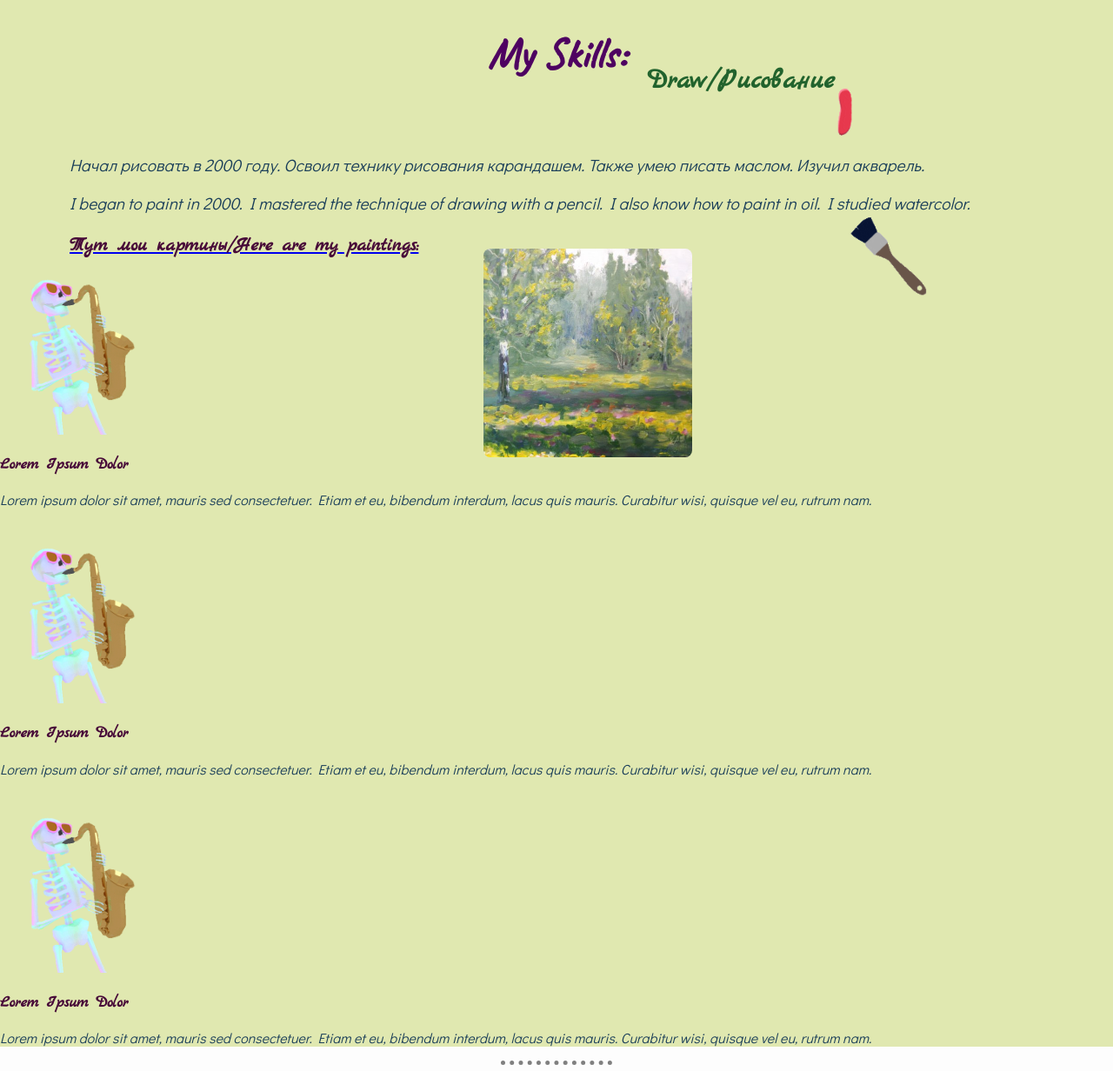
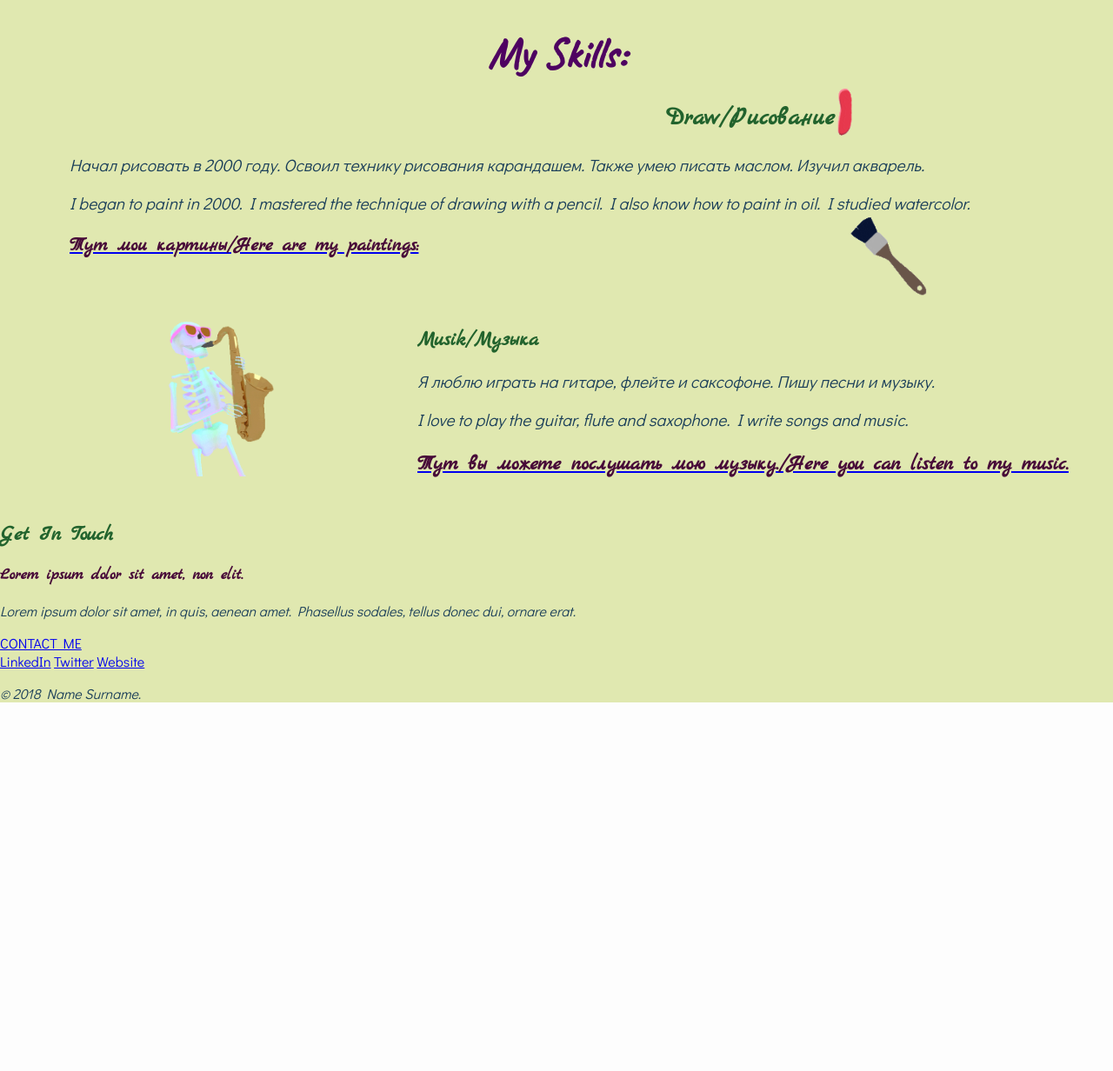
Before and after one commit to alekseydjazzz/cool261119, a plain HTML site: page index.html in a window 1280 px wide. Shown: the part 962-2194 px from the top of the page at 87% size. After the commit the page ends 1786 px from the top, so only its background shows below. Drawn offline with Linux system fonts and the light colour scheme.

Commit message:
add skill musick

```diff
--- a/css/stylecool.css
+++ b/css/stylecool.css
@@ -1,18 +1,21 @@
-h1{color: #66BFBF;
+h1 {
+  color: #66BFBF;
   font-size: 3.1rem;
 }
 
-.head {margin-top: 0px;
+.head {
+  margin-top: 0px;
 }
-h2{
+
+h2 {
   color: #66BFBF;
-
 }
 
 #middlephoto {
-  width:  100%;
+  width: 100%;
 }
-#hello{
+
+#hello {
   margin-top: 0px;
   position: absolute;
   right: 50px;
@@ -21,88 +24,118 @@ left: 150px;
   font-size: 2rem;
   width: 12.5rem;
 }
-.hello2{margin-top: 0px;
+
+.hello2 {
+  margin-top: 0px;
   position: absolute;
   top: 10px;
   right: 100px;
 }
-.middle-container{
+
+.middle-container {
   margin: 0;
 }
 
-.profile{
+.profile {
   position: relative;
   height: 60rem;
   background-image: url("petergof.jpg");
   background-size: cover;
 }
-h1{
+
+h1 {
   color: #4e0261;
   font-family: 'Caveat', cursive;
+}
 
-}
-h2{
+h2 {
   color: #22632d;
   font-family: 'Marck Script', cursive;
+}
 
-}
-h3{
+h3 {
   font-family: 'Marck Script', cursive;
-
 }
 
 .about {
-
   width: 30.5rem;
   position: absolute;
   top: 51.2rem;
   left: 3rem;
-
-}
-.about1{margin: 0px 0px 0px 0px;
-
 }
 
-.skills{position: relative;
+.about1 {
+  margin: 0px 0px 0px 0px;
+}
+
+.skills {
+  position: relative;
   height: auto;
   margin: 0;
   background-color: #e0e8b0;
+}
 
-}
-#myskills1{position: relative;
+#myskills1 {
+  position: relative;
   top: 2rem;
-
   margin: 0;
 }
+
 .painting {
   position: absolute;
   top: 3rem;
-  right:  5rem;
+  right: 5rem;
   height: 25rem;
 }
-.sax{
+
+.sax {
   height: 13rem;
 }
-.skillspaiting{
+
+.skillspaiting {
   position: absolute;
   left: 5rem;
   top: 10rem;
   font-size: 1.2rem;
 }
-#draw{
+
+#draw {
   position: absolute;
-  top: 3rem;
+  top: 6rem;
   right: 20rem;
-  font-size: 2rem;
+  font-size: 1.8rem;
 }
-#forest1{
+
+#forest1 {
   position: absolute;
-  top: 8rem;
-  right: 20rem;
+  top: 6rem;
+  right: 25rem;
+  width: 10rem;
+}
 
-
-}
 img {
-
   border-radius: 8px;
 }
+
+.skill-row2 {
+  position: relative;
+  margin-bottom: 3rem;
+  margin-top: 3rem;
+}
+
+.aboutmusick {
+  position: absolute;
+  left: 30rem;
+  top: 1rem;
+}
+.musick1{font-size: 1.2rem;}
+
+.music2 {
+  font-size: 1.2rem;
+}
+
+.sax {
+  position: relative;
+left: 10rem;
+}
+.tille{font-size: 1.5rem;}
--- a/index.html
+++ b/index.html
@@ -107,32 +107,39 @@ margin-left: 0px;
           <p>I began to paint in 2000. I mastered the technique of drawing with a pencil. I also know how to paint in oil. I studied watercolor.</p>
         </span>
         <span>
-           <a href="paintings\mypaintings.html" target="_blank"><h3>Тут мои картины/Here are my paintings:</h3></a>
+          <a href="paintings\mypaintings.html" target="_blank">
+            <h3>Тут мои картины/Here are my paintings:</h3>
+          </a>
         </span>
-            <a href="paintings\mypaintings.html" id="forest1" target="_blank"><img style="width: 15rem;" src="paintings\x_1973d948.jpg" alt=""></a>
+        <!--  <a href="paintings\mypaintings.html" id="forest1" target="_blank"><img style="width: 10rem;" src="paintings\x_1973d948.jpg" alt=""></a> -->
 
       </div>
       <br><br><br><br><br><br><br><br><br><br><br>
 
 
-    </div>
-    <div class="skill-row">
+
+      <div class="skill-row2">
         <img class="sax" src="gif/sax.gif" alt="">
-      <h3>Lorem Ipsum Dolor</h3>
-      <p>Lorem ipsum dolor sit amet, mauris sed consectetuer. Etiam et eu, bibendum interdum, lacus quis mauris. Curabitur wisi, quisque vel eu, rutrum nam.</p>
-    </div>
-    <div class="skill-row">
-      <img class="sax" src="gif/sax.gif" alt="">
-      <h3>Lorem Ipsum Dolor</h3>
-      <p>Lorem ipsum dolor sit amet, mauris sed consectetuer. Etiam et eu, bibendum interdum, lacus quis mauris. Curabitur wisi, quisque vel eu, rutrum nam.</p>
-    </div>
-    <div class="skill-row">
-      <img class="sax" src="gif/sax.gif" alt="">
-      <h3>Lorem Ipsum Dolor</h3>
-      <p>Lorem ipsum dolor sit amet, mauris sed consectetuer. Etiam et eu, bibendum interdum, lacus quis mauris. Curabitur wisi, quisque vel eu, rutrum nam.</p>
+        <div class="aboutmusick">
+          <span class="musik1">
+            <h2>Musik/Музыка</h2>
+          </span>
+          <span>
+            <p class="music2">Я люблю играть на гитаре, флейте и саксофоне. Пишу песни и музыку.</p>
+          </span>
+          <span>
+            <p class="music2">I love to play the guitar, flute and saxophone. I write songs and music.</p>
+          </span>
+          <a href="https://www.youtube.com/watch?v=IPorPJHzpFo&list=PLneUCA2iN-TrwA-kUdXhzgbMk1SPvsLje" target="_blank">
+            <h3 style="font-size: 1.5rem;">Тут вы можете послушать мою музыку./Here you can listen to my music.</h3>
+          </a>
         </div>
       </div>
-  <hr>
+
+
+
+
+
       <div class="contact-me">
         <h2>Get In Touch</h2>
         <h3>Lorem ipsum dolor sit amet, non elit.</h3>
```
Lines whose indentation alone changed are shown as unchanged.
